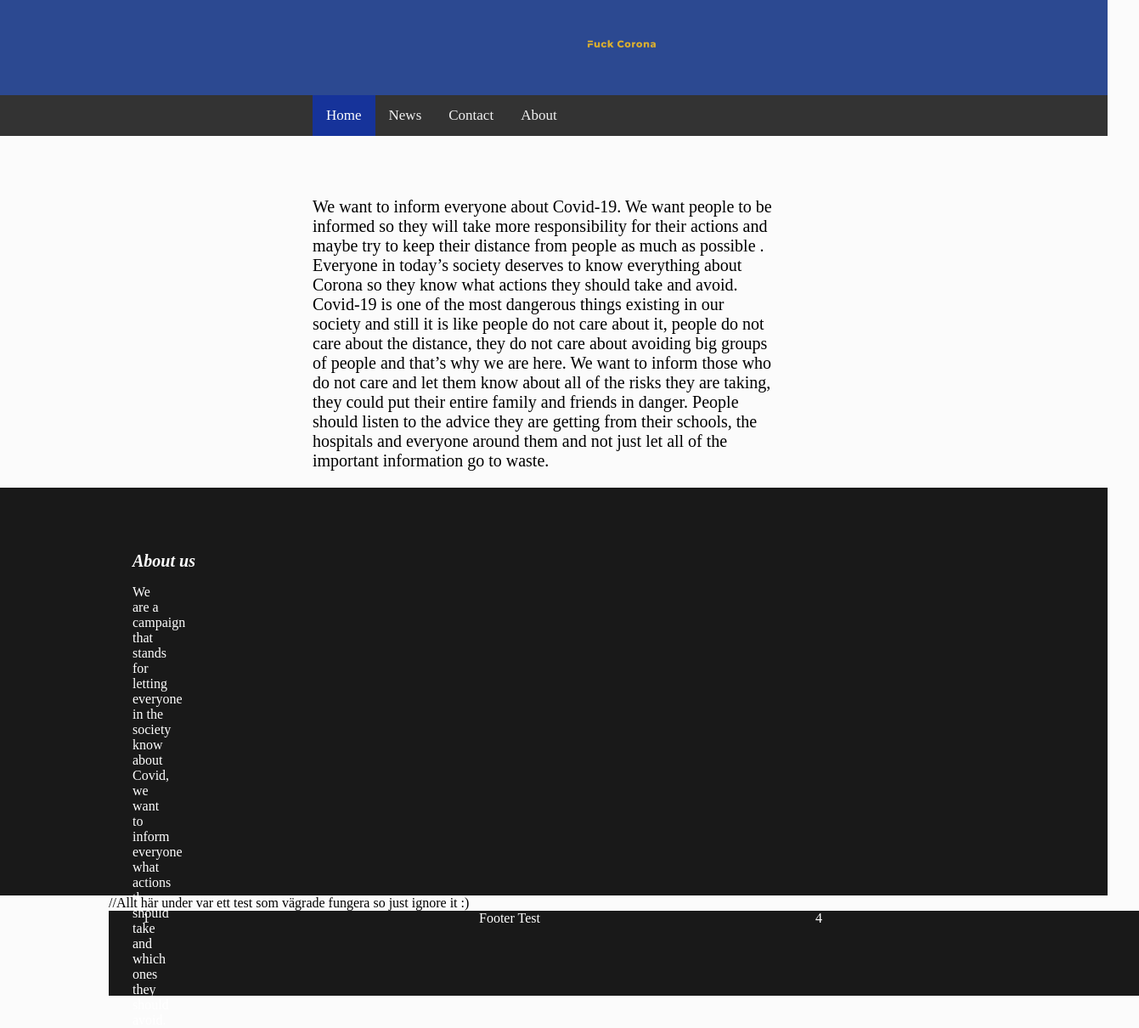
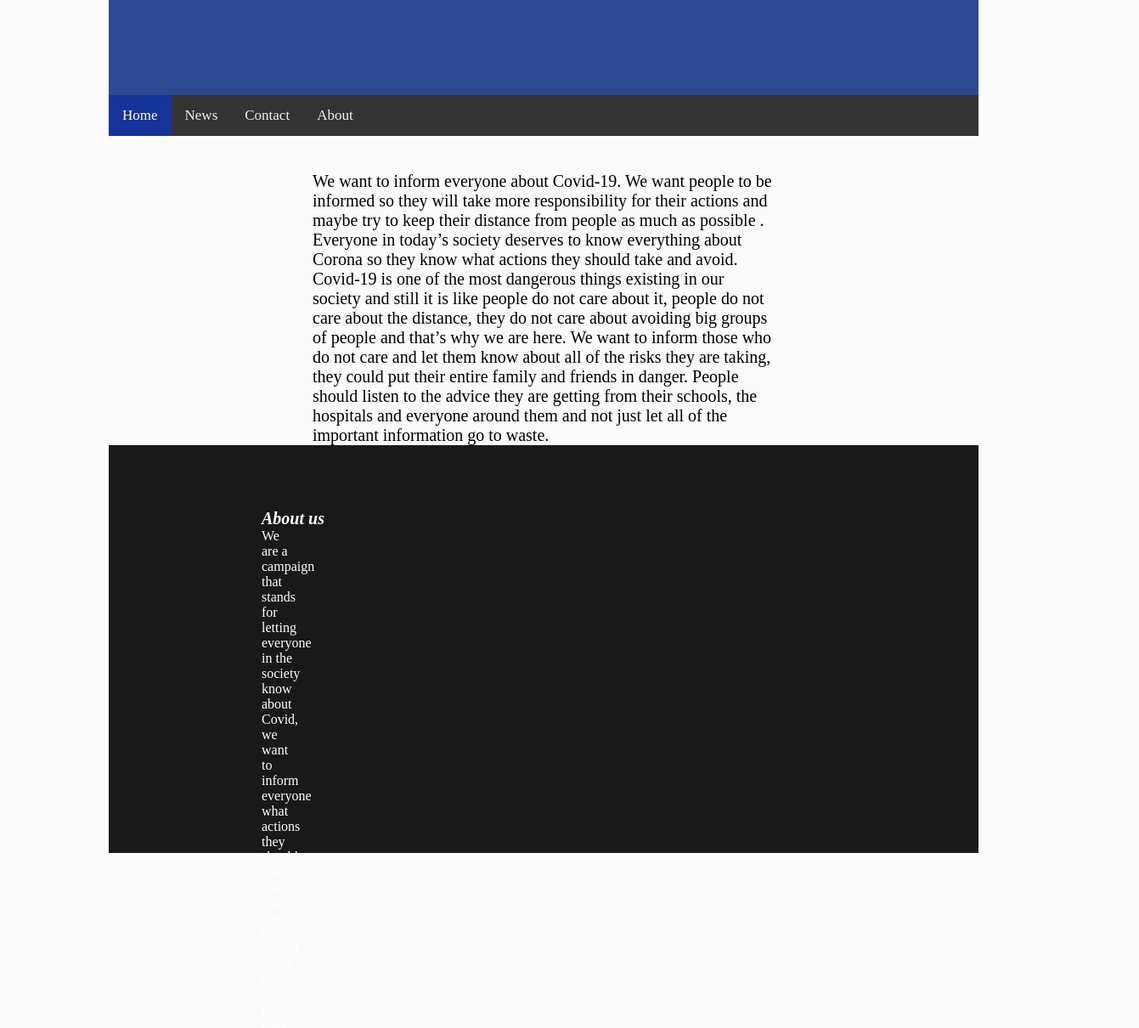
Before and after one commit to mattiskindblom/Kampanj, a plain HTML site: page index.html in a window 1280 px wide. Shown: the top 1210 px of the page at 85% size, 1341 px wide, since content can reach past the window. Drawn offline with Linux system fonts and the light colour scheme.

Commit message:
tog bort den nedre "test footern" och lade till några styles till css, gjorde default settings och linjerade headern och footern

```diff
--- a/index.html
+++ b/index.html
@@ -1,3 +1,8 @@
+
+
+
+
+
 <!DOCTYPE html>
 <html lang="en">
 <head>
@@ -49,19 +54,3 @@
             <p>We are a campaign that stands for letting everyone in the society know about Covid, we want to inform everyone what actions they should take and which ones they should avoid. Our campaign is made by 3 teenagers or as I would call us, small adults. We are on the peak of becoming adults and we can see the problem, we’re still going to school and we see a lot of stuff that older adults can not see. We can see the problems in our society that the adults won’t believe and now we are here, to inform all of you what we all should avoid, and what we should do.</p>
         </div>
 </footer>
-
-
-
-//Allt här under var ett test som vägrade fungera so just ignore it :)
-
-
-<div id="footer">
-    <ul id="ft-list">
-        <li>1</li>
-        <li>Footer Test</li>
-        <li class="last">4</li>
-    </ul>
-</div>
-
-
-</html>
--- a/style.css
+++ b/style.css
@@ -1,21 +1,27 @@
+*{
+  margin: 0;
+  padding: 0;
+  list-style: 0;
+  text-decoration: none;
+  box-sizing: border-box;
+}
+
+
 header {
   background-color: #2c4991;
   padding-top: 7rem;
-  padding-bottom: 28px;
+  margin-bottom: 90px;
   text-align: center;
   color: white;
   font-size: 30px;
   height: 20px;
   width: 100%;
-  padding-right: 304px;
-  margin-left: -152px;
+
 }
 
 bar {
   background-color: rgb(255, 255, 255);
-  width: 1440px;
-  margin-left: -9px;
-  margin-right: -8px;
+  width: 100%;
 }
 
 body {
@@ -27,8 +33,7 @@
 .topnav {
   background-color: #333;
   overflow: hidden;
-  padding-left: 24.5rem;
-  margin-right: -304px;
+  width: 100%;
 }
 
 .topnav a {
@@ -58,8 +63,6 @@
   height: 30rem;
   width: 100%;
   background-color: rgb(25, 25, 25);
-  margin-left: -152px;
-  padding-right: 304px;
   color: white;
 }
 
@@ -80,22 +83,3 @@
 padding-right: 15rem;
 font-size: 20px;
 }
-
-
-#ft-list {
-  width:1173px;
-  margin:0 auto;
-  list-style:none;
-  overflow:hidden;/*contain floats*/
-  background:rgb(25, 25, 25);
-  color: white;
-  margin-top: -500;
-}
-#ft-list li {
-  float:left;
-  width:381px;
-  height:100px;
-  margin:0 15px 0 0;
-  background:rgb(25, 25, 25);
-}
-#ft-list li.last {margin:0;}
```
